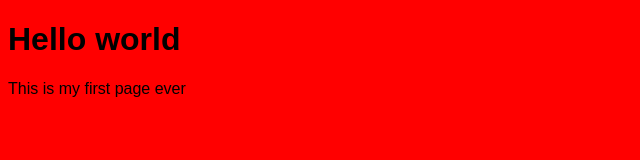
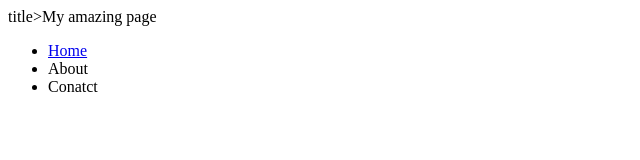
Before and after one commit to KristofferRottingen/Frist-Project, a plain HTML site: page index.html in a window 1280 px wide. Shown: the whole page, without its empty margins (0-640 px from the left). Drawn offline with Linux system fonts and the light colour scheme.

Commit message:
Update index.html

```diff
--- a/index.html
+++ b/index.html
@@ -1,10 +1,20 @@
 <!DOCTYPE html>
 <html>
-  <head>
-    <link href="css/styles.css" rel="stylesheet" />
+  <head>title>My amazing page</title>
+    <meta name="description" content="This is a page all about my favorite things">
+    <meta name="viewport" content="width=device-width, initial-scale=1.0">
   </head>
-  <body>
-    <h1>Hello world</h1>
-    <p>This is my first page ever</p>
-  </body>
+    <body>
+      <header>
+        <nav>
+          <ul>
+            <li><a href="index.html">Home</a></li>
+            <li>About</li>
+            <li>Conatct</li>
+          </ul>
+        </nav>
+      </header>
+      <main></main>
+      <footer></footer>
+    </body>
 </html>
```
